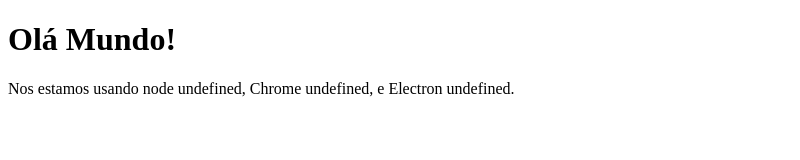
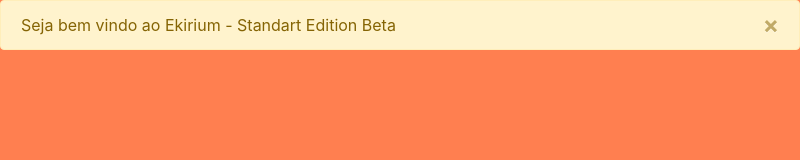
Before and after one commit to FelipeKatao/Ekirium, an Electron app: page index.html in a window 800 px wide. Drawn offline with nearby package versions, Linux system fonts and the light colour scheme.

Commit message:
update design level

```diff
--- /dev/null
+++ b/css/stylefile.css
@@ -0,0 +1,3 @@
+body{
+    background-color: coral;
+}
--- a/index.html
+++ b/index.html
@@ -1,13 +1,23 @@
 <!DOCTYPE html>
 <html>
   <head>
+    <link rel="stylesheet" href="https://stackpath.bootstrapcdn.com/bootstrap/4.3.1/css/bootstrap.min.css" integrity="sha384-ggOyR0iXCbMQv3Xipma34MD+dH/1fQ784/j6cY/iJTQUOhcWr7x9JvoRxT2MZw1T" crossorigin="anonymous">
+    <link rel="stylesheet" href="css\stylefile.css">
     <meta charset="UTF-8">
-    <title>Olá Mundo!</title>
+    <title>Ekirium</title>
   </head>
   <body>
-    <h1>Olá Mundo!</h1>
-    Nos estamos usando node <script>document.write(process.versions.node)</script>,
-    Chrome <script>document.write(process.versions.chrome)</script>,
-    e Electron <script>document.write(process.versions.electron)</script>.
+      <div class="alert alert-warning alert-dismissible fade show" role="alert">
+          Seja bem vindo ao Ekirium - Standart Edition Beta
+          <button type="button" class="close" data-dismiss="alert" aria-label="Close">
+                <span aria-hidden="true">&times;</span>
+              </button>
+      </div>
+
+<!--Scripts do bootstrap-->
+<script src="https://code.jquery.com/jquery-3.3.1.slim.min.js" integrity="sha384-q8i/X+965DzO0rT7abK41JStQIAqVgRVzpbzo5smXKp4YfRvH+8abtTE1Pi6jizo" crossorigin="anonymous"></script>
+<script src="https://cdnjs.cloudflare.com/ajax/libs/popper.js/1.14.7/umd/popper.min.js" integrity="sha384-UO2eT0CpHqdSJQ6hJty5KVphtPhzWj9WO1clHTMGa3JDZwrnQq4sF86dIHNDz0W1" crossorigin="anonymous"></script>
+<script src="https://stackpath.bootstrapcdn.com/bootstrap/4.3.1/js/bootstrap.min.js" integrity="sha384-JjSmVgyd0p3pXB1rRibZUAYoIIy6OrQ6VrjIEaFf/nJGzIxFDsf4x0xIM+B07jRM" crossorigin="anonymous"></script>
+
   </body>
 </html>
```
